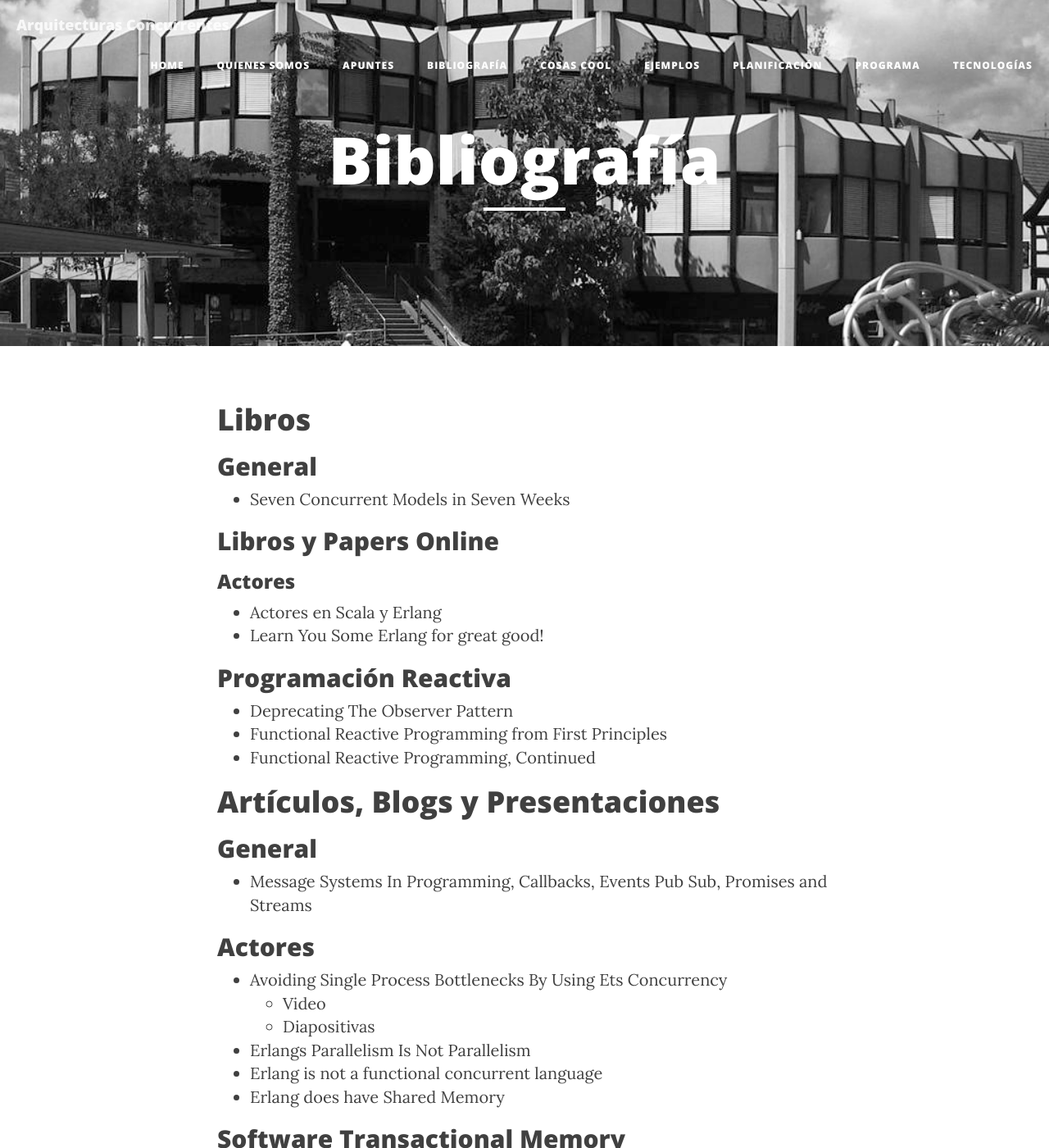
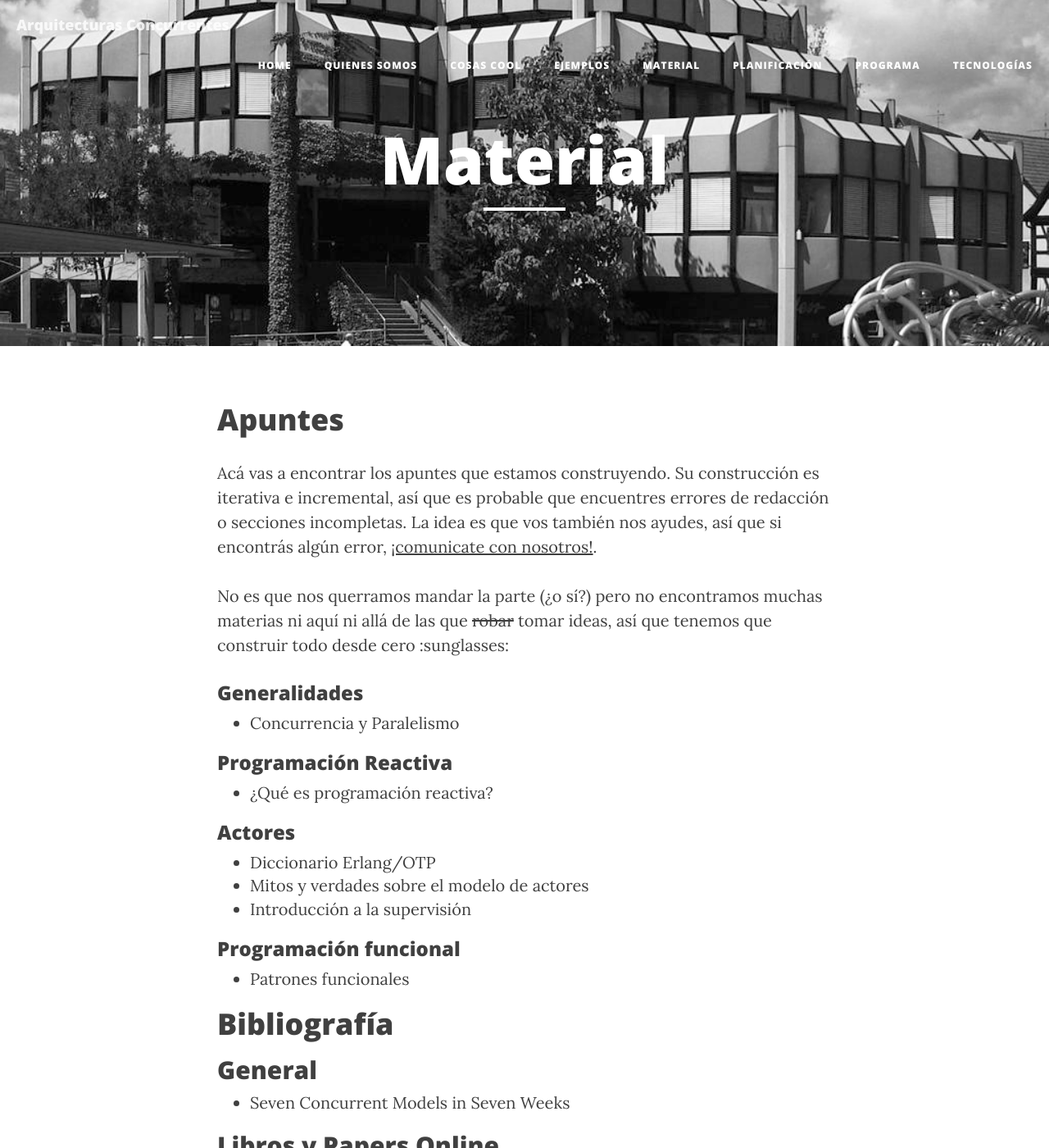
Before and after one commit to arquitecturas-concurrentes/arquitecturas-concurrentes.github.io, a Jekyll site: the page built from material.md, in a window 1280 px wide and 1400 px high. Shown: the whole window at 82% size. Built offline with Jekyll 4.4.1, drawn with Linux system fonts in a browser that asks for light colours; nearby versions of some CDN libraries.

Commit message:
Merge bibliografia and apuntes

```diff
--- a/bibliografia.md
+++ b/material.md
@@ -1,10 +1,35 @@
 ---
 layout: page
-title: Bibliografía
-permalink: /bibliografia/
+title: Material
+permalink: /material/
 ---
 
-#Libros
+#Apuntes
+
+Acá vas a encontrar los apuntes que estamos construyendo. Su construcción es iterativa e incremental, así que es probable que encuentres errores de redacción o secciones incompletas. La idea es que vos también nos ayudes, así que si encontrás algún error, [¡comunicate con nosotros!](/about).
+
+No es que nos querramos mandar la parte (¿o sí?) pero no encontramos muchas materias ni aquí ni allá de las que <del>robar</del> tomar ideas, así que tenemos que construir todo desde cero :sunglasses:
+
+###Generalidades
+
+- [Concurrencia y Paralelismo](https://docs.google.com/document/d/1F8zdJpJlNJHBVq9PEoqAT_CFnTB6blXYhNkXpS0GXiE)
+
+###Programación Reactiva
+
+- [¿Qué es programación reactiva?](https://docs.google.com/document/d/1hD3jVG211KiKaM-fBlzRov3naGwf12oSjR2dg8JM51w)
+
+###Actores
+
+- [Diccionario Erlang/OTP](https://docs.google.com/document/d/1QG6Aq9AnSuHH5L3r0F063LgYAAP8ts5wSTEmXd8d3r0)
+- [Mitos y verdades sobre el modelo de actores](https://docs.google.com/document/d/1-HwUOZEO7zr3qhQN70eRmQ-eYRsrpzxXx0pHOtNyZMg)
+- [Introducción a la supervisión](https://docs.google.com/document/d/1r_E6Hj4F-38dy5tDbxfTBW2XaU8sSRaf9qtC-VuLDIw)
+
+###Programación funcional
+
+- [Patrones funcionales](https://docs.google.com/document/d/13XFlFnOaOtMq7I_r4xRUqLP-sasnEJA0-zSEh7utMQ0)
+
+
+#Bibliografía
 
 ##General
 
```
Also changed, not shown: apuntes.md (deleted, +0 -27 lines).
